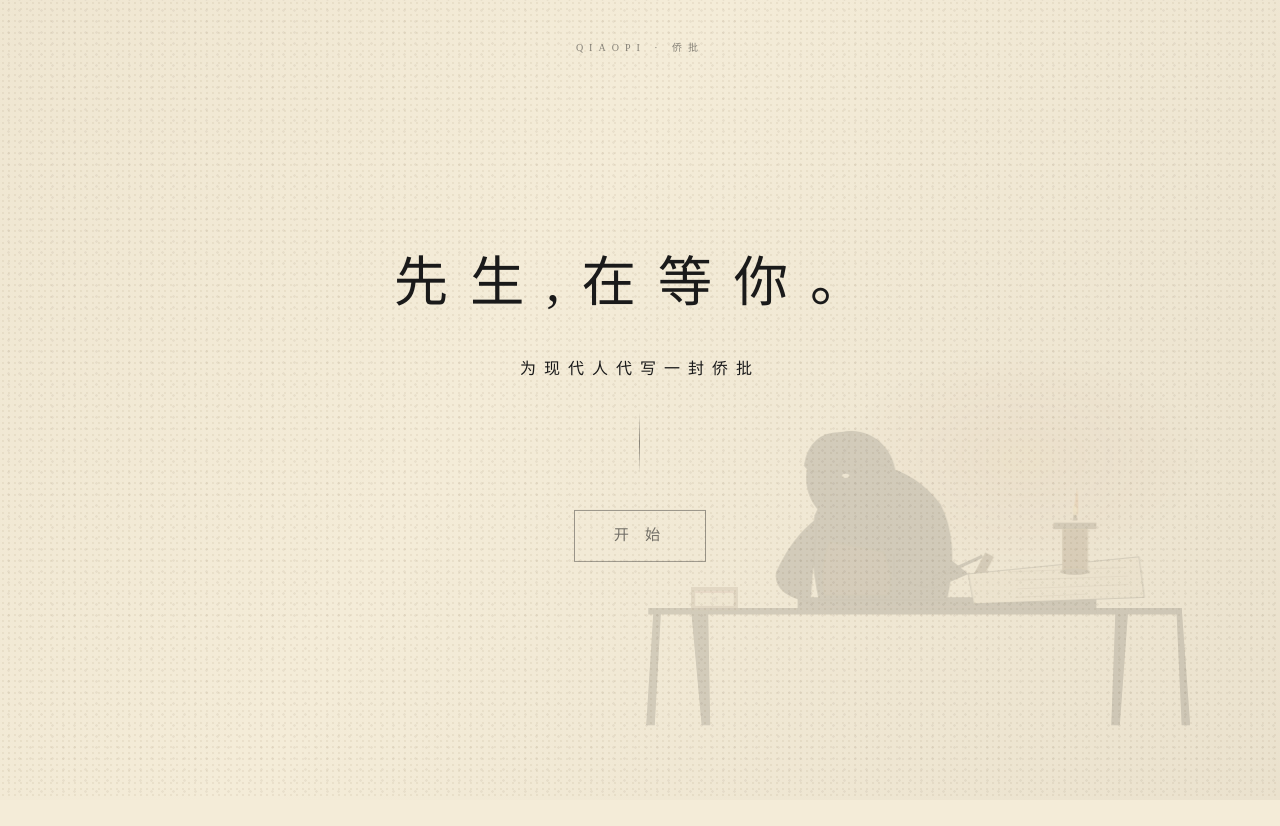
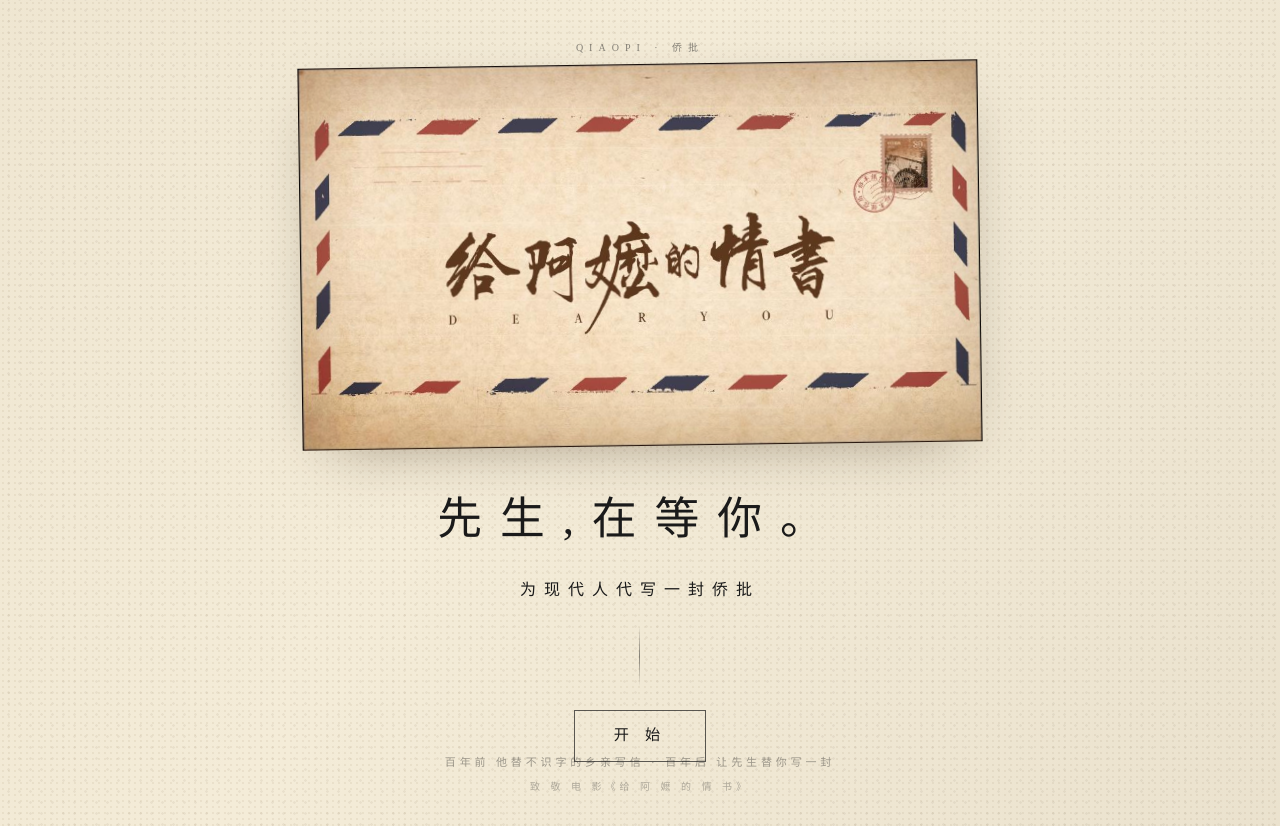
Before and after one commit to twonly/AmaLetter, a Next.js app: page / in a window 1280 px wide. Before the commit the page ends 800 px from the top, so only its background shows below. Built offline with nearby package versions, Linux system fonts and the light colour scheme; no server answers; a small style sheet from the web is missing.

Commit message:
feat: poster on homepage, seal to bottom-left, placeholder names, clearer button hints

```diff
--- a/app/letter/[id]/LetterClient.tsx
+++ b/app/letter/[id]/LetterClient.tsx
@@ -105,7 +105,7 @@ export function LetterClient({ id }: { id: string }) {
       link.download = `侨批-${Date.now()}.png`;
       link.href = dataUrl;
       link.click();
-      showToast('已装进信封。');
+      showToast('已保存为图片到下载文件夹。');
     } catch (err) {
       showToast('导出失败,先生稍后再试。');
     }
@@ -162,17 +162,32 @@ export function LetterClient({ id }: { id: string }) {
           initial={{ opacity: 0, y: 8 }}
           animate={{ opacity: stampDown ? 1 : 0, y: stampDown ? 0 : 8 }}
           transition={{ duration: 0.9 }}
-          className="flex flex-wrap items-center justify-center gap-4 pt-2"
+          className="flex flex-wrap items-start justify-center gap-x-8 gap-y-4 pt-2"
         >
+          <div className="flex flex-col items-center gap-2">
             <button type="button" onClick={handleDownload} className="ink-button">
               {def.downloadLabel}
             </button>
+            <span className="text-[10px] tracking-[0.3em] opacity-50">
+              {def.allowDownload ? '保 存 为 图 片 到 本 地' : '不 下 载,只 留 在 心 里'}
+            </span>
+          </div>
+          <div className="flex flex-col items-center gap-2">
             <Link href="/styles" className="ink-button ghost">
               再 写 一 封
             </Link>
+            <span className="text-[10px] tracking-[0.3em] opacity-50">
+              换 种 笔 法 再 写
+            </span>
+          </div>
+          <div className="flex flex-col items-center gap-2">
             <button type="button" onClick={handleShare} className="ink-button ghost">
               {def.shareLabel}
             </button>
+            <span className="text-[10px] tracking-[0.3em] opacity-50">
+              {def.allowDownload ? '复 制 链 接 寄 给 亲 人' : '放 进 抽 屉,不 寄 出'}
+            </span>
+          </div>
         </motion.div>
       </div>
 
--- a/app/page.tsx
+++ b/app/page.tsx
@@ -1,41 +1,57 @@
 'use client';
 
 import { motion } from 'framer-motion';
+import Image from 'next/image';
 import Link from 'next/link';
 import { PaperBackground } from '@/components/PaperBackground';
-import { ScribeSilhouette } from '@/components/ScribeSilhouette';
 
 export default function HomePage() {
   return (
     <PaperBackground
       color="#f4ecd8"
-      className="relative flex min-h-screen w-full flex-col items-center justify-center overflow-hidden px-6 text-ink"
+      className="relative flex min-h-screen w-full flex-col items-center justify-center overflow-hidden px-6 py-16 text-ink"
     >
       <div className="pointer-events-none absolute inset-x-0 top-0 flex justify-center pt-10 text-[10px] tracking-[0.6em] opacity-50">
         QIAOPI · 侨批
       </div>
 
+      <div className="relative z-10 flex w-full max-w-4xl flex-col items-center gap-10">
         <motion.div
-        initial={{ opacity: 0, y: 8 }}
-        animate={{ opacity: 0.14, y: 0 }}
-        transition={{ duration: 3, delay: 0.4, ease: 'easeOut' }}
-        className="pointer-events-none absolute right-0 bottom-[8%] w-[min(640px,82vw)] sm:right-[6%]"
-        aria-hidden
+          initial={{ opacity: 0, y: 20, rotate: -1.5 }}
+          animate={{ opacity: 1, y: 0, rotate: -0.8 }}
+          transition={{ duration: 1.8, ease: [0.16, 1, 0.3, 1] }}
+          className="relative w-full max-w-[680px]"
         >
-        <ScribeSilhouette className="h-auto w-full" />
+          <div className="relative shadow-[0_18px_60px_-30px_rgba(60,40,20,0.55)]">
+            <Image
+              src="/poster.jpg"
+              alt="致敬电影《给阿嬷的情书》"
+              width={1017}
+              height={572}
+              priority
+              className="block h-auto w-full"
+            />
+            <div
+              className="pointer-events-none absolute inset-0"
+              style={{
+                boxShadow: 'inset 0 0 80px rgba(80, 50, 20, 0.25)',
+                mixBlendMode: 'multiply',
+              }}
+            />
+          </div>
         </motion.div>
 
         <motion.div
-        initial={{ opacity: 0, y: 14 }}
+          initial={{ opacity: 0, y: 12 }}
           animate={{ opacity: 1, y: 0 }}
-        transition={{ duration: 2.4, delay: 1.4, ease: 'easeOut' }}
-        className="relative z-10 flex flex-col items-center gap-8 text-center"
+          transition={{ duration: 1.6, delay: 1.2, ease: 'easeOut' }}
+          className="flex flex-col items-center gap-6 text-center"
         >
           <motion.h1
             initial={{ opacity: 0 }}
             animate={{ opacity: 1 }}
-          transition={{ duration: 2, delay: 1.5 }}
-          className="font-master text-[2.6rem] tracking-[0.4em] sm:text-[3.4rem]"
+            transition={{ duration: 1.6, delay: 1.6 }}
+            className="font-master text-[2.2rem] tracking-[0.4em] sm:text-[2.8rem]"
           >
             先生,在等你。
           </motion.h1>
@@ -43,7 +59,7 @@ export default function HomePage() {
           <motion.p
             initial={{ opacity: 0 }}
             animate={{ opacity: 1 }}
-          transition={{ duration: 1.6, delay: 3 }}
+            transition={{ duration: 1.4, delay: 2.2 }}
             className="font-serif text-sm tracking-[0.5em] opacity-70 sm:text-base"
           >
             为现代人代写一封侨批
@@ -52,25 +68,26 @@ export default function HomePage() {
           <motion.div
             initial={{ opacity: 0 }}
             animate={{ opacity: 1 }}
-          transition={{ duration: 1.4, delay: 4.2 }}
+            transition={{ duration: 1.2, delay: 3 }}
             className="vertical-divider"
           />
 
           <motion.div
-          initial={{ opacity: 0, y: 12 }}
+            initial={{ opacity: 0, y: 10 }}
             animate={{ opacity: 1, y: 0 }}
-          transition={{ duration: 1.6, delay: 4.8 }}
+            transition={{ duration: 1.4, delay: 3.4 }}
           >
             <Link href="/styles" className="ink-button">
               开 始
             </Link>
           </motion.div>
         </motion.div>
+      </div>
 
       <motion.div
         initial={{ opacity: 0 }}
         animate={{ opacity: 1 }}
-        transition={{ duration: 2.4, delay: 6 }}
+        transition={{ duration: 1.8, delay: 4.4 }}
         className="absolute bottom-8 z-10 flex flex-col items-center gap-2 text-center"
       >
         <span className="text-[11px] tracking-[0.35em] opacity-50">
--- a/app/write/WriteClient.tsx
+++ b/app/write/WriteClient.tsx
@@ -163,12 +163,12 @@ export function WriteClient() {
               <input
                 value={recipientName}
                 onChange={(e) => setRecipientName(e.target.value.slice(0, 10))}
-                placeholder="如「阿翠」「建国」"
+                placeholder="如「淑柔」「南枝」"
                 maxLength={10}
                 className="w-full border border-ink/30 bg-transparent px-4 py-3 text-sm tracking-widest outline-none transition-colors focus:border-ink"
               />
               <p className="mt-2 text-[10px] tracking-wider opacity-55">
-                填了会出现在抬头,如「阿翠吾妻」「建国父亲膝下」
+                填了会出现在抬头,如「淑柔吾妻」「南枝父亲膝下」
               </p>
             </div>
             <div>
@@ -178,12 +178,12 @@ export function WriteClient() {
               <input
                 value={senderName}
                 onChange={(e) => setSenderName(e.target.value.slice(0, 10))}
-                placeholder="如「阿正」「建华」「长青」"
+                placeholder="如「木生」「狄功」"
                 maxLength={10}
                 className="w-full border border-ink/30 bg-transparent px-4 py-3 text-sm tracking-widest outline-none transition-colors focus:border-ink"
               />
               <p className="mt-2 text-[10px] tracking-wider opacity-55">
-                填了会出现在落款,如「夫 阿正」「儿 建华」「孙 长青」
+                填了会出现在落款,如「夫 木生」「儿 狄功」
               </p>
             </div>
           </div>
--- a/components/LetterPaper.tsx
+++ b/components/LetterPaper.tsx
@@ -109,16 +109,16 @@ export const LetterPaper = forwardRef<HTMLDivElement, LetterPaperProps>(function
       </article>
 
       <motion.div
-        initial={{ opacity: 0, scale: 1.6, rotate: -8 }}
+        initial={{ opacity: 0, scale: 1.6, rotate: 8 }}
         animate={
           stampDown
-            ? { opacity: showRedSeal ? 0.92 : 0.7, scale: 1, rotate: showRedSeal ? -6 : 0 }
-            : { opacity: 0, scale: 1.6, rotate: -8 }
+            ? { opacity: showRedSeal ? 0.92 : 0.7, scale: 1, rotate: showRedSeal ? 6 : 0 }
+            : { opacity: 0, scale: 1.6, rotate: 8 }
         }
         transition={{ duration: 0.45, type: 'spring', stiffness: 220, damping: 14 }}
         className="absolute"
         style={{
-          right: vertical ? 56 : 36,
+          left: vertical ? 56 : 36,
           bottom: vertical ? 56 : 36,
           mixBlendMode: showRedSeal ? 'multiply' : 'normal',
         }}
```
Also changed, not shown: public/poster.jpg (added), 剧照.jpg (added). Lines whose indentation alone changed are shown as unchanged.
